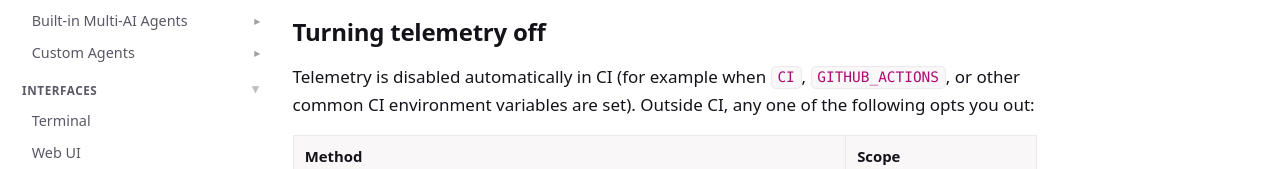
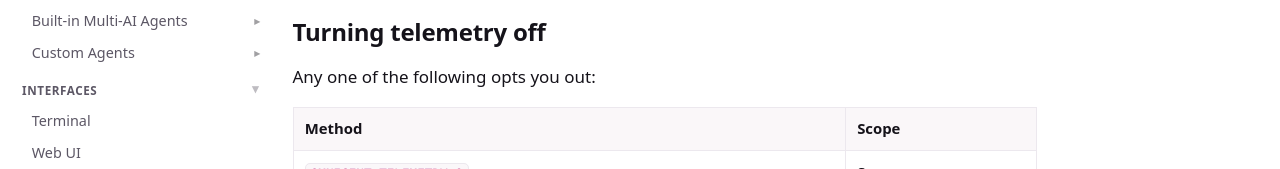
Before and after one commit to omnigent-ai/omnigent-site, a Next.js app: page /docs/deploy/telemetry in a window 1280 px wide. Shown: the part 344-513 px from the top of the page. Built offline with nearby package versions, Linux system fonts and the light colour scheme; no server answers.

Commit message:
docs(telemetry): remove CI auto-disable mention

```diff
--- a/app/docs/deploy/telemetry/page.mdx
+++ b/app/docs/deploy/telemetry/page.mdx
@@ -21,9 +21,7 @@ prompts, message content, tool arguments, file contents, or credentials.
 
 ## Turning telemetry off
 
-Telemetry is disabled automatically in CI (for example when `CI`,
-`GITHUB_ACTIONS`, or other common CI environment variables are set). Outside CI,
-any one of the following opts you out:
+Any one of the following opts you out:
 
 | Method                                            | Scope                         |
 | ------------------------------------------------- | ----------------------------- |
```
